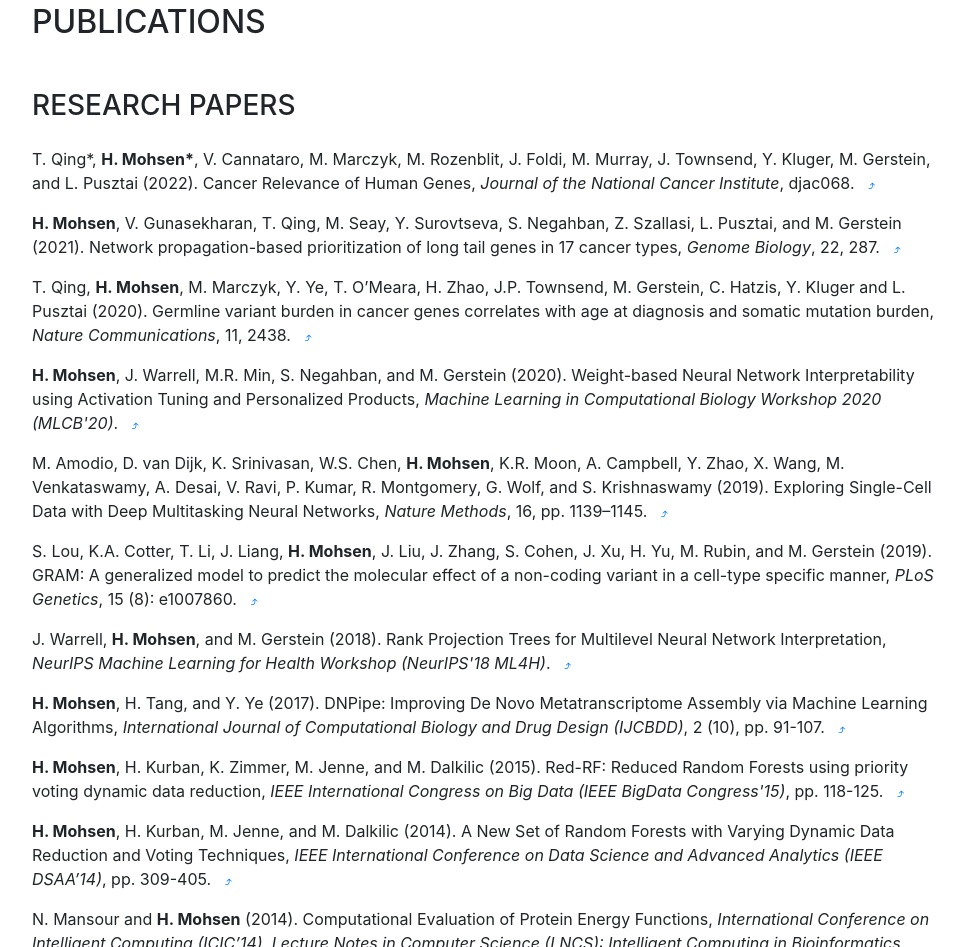
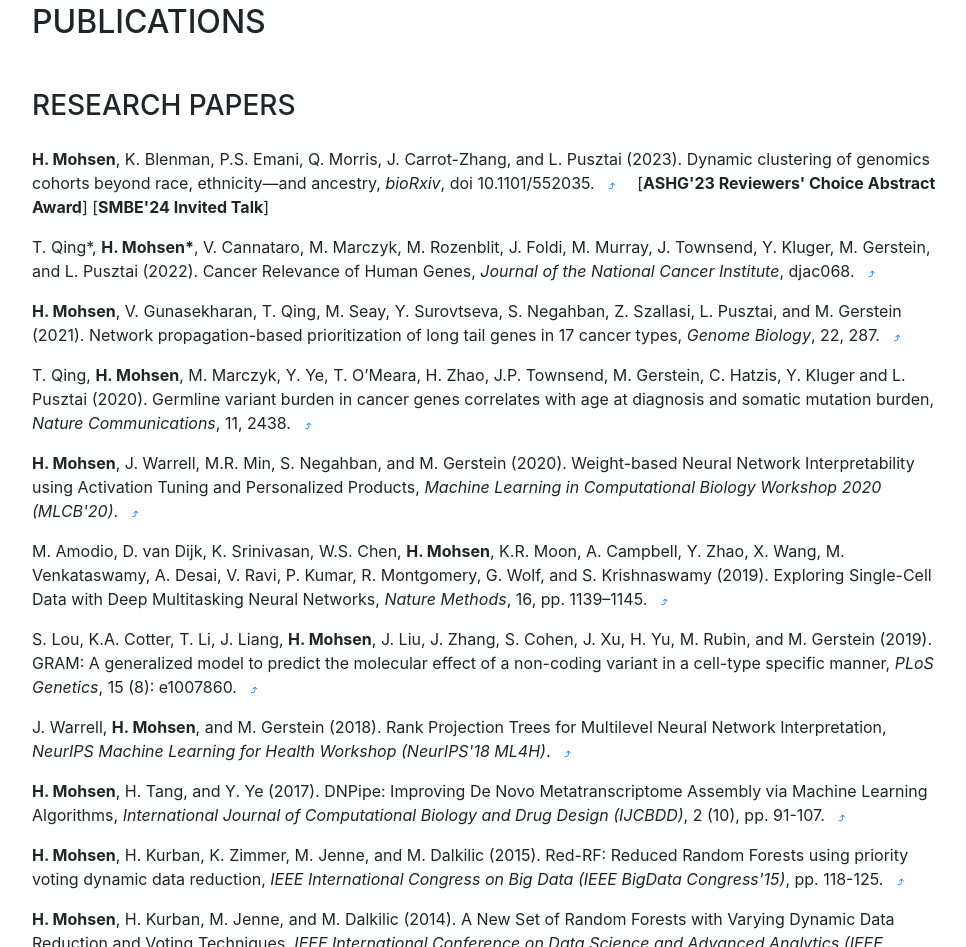
Before and after one commit to hussein-mohsen/hussein-mohsen.github.io, a website with bundled scripts: page index.html in a window 1280 px wide. Shown: the part 845-1792 px from the top of the page, without its empty margins (288-1254 px from the left). Built offline with nearby package versions, Linux system fonts and the light colour scheme; a web font is replaced by a local one.

Commit message:
Update index.html

```diff
--- a/index.html
+++ b/index.html
@@ -110,6 +110,7 @@
           <div class="resume-item d-flex flex-column flex-md-row mb-5">
             <div class="resume-content mr-auto">
               <h3 class="mb-0">Research Papers</h3> <br/>
+	      <p><b>H. Mohsen</b>, K. Blenman, P.S. Emani, Q. Morris, J. Carrot-Zhang, and L. Pusztai (2023). Dynamic clustering of genomics cohorts beyond race, ethnicity—and ancestry, <i>bioRxiv</i>, doi 10.1101/552035. &nbsp <a href="https://www.biorxiv.org/content/10.1101/2023.08.04.552035v1" target="_blank" style="font-size:13px;" > ⤴ </a> &nbsp &nbsp [<b>ASHG'23 Reviewers' Choice Abstract Award</b>] [<b>SMBE'24 Invited Talk</b>]</p>
               <p> T. Qing*, <b>H. Mohsen*</b>, V. Cannataro, M. Marczyk, M. Rozenblit, J. Foldi, M. Murray, J. Townsend, Y. Kluger, M. Gerstein, and L. Pusztai (2022). Cancer Relevance of Human Genes, <i>Journal of the National Cancer Institute</i>, djac068. &nbsp <a href="https://academic.oup.com/jnci/advance-article/doi/10.1093/jnci/djac068/6568022" target="_blank" style="font-size:13px;" > ⤴ </a> </p>
               <p> <b>H. Mohsen</b>, V. Gunasekharan, T. Qing, M. Seay, Y. Surovtseva, S. Negahban, Z. Szallasi, L. Pusztai, and M. Gerstein (2021). Network propagation-based prioritization of long tail genes in 17 cancer types, <i>Genome Biology</i>, 22, 287. &nbsp <a href="https://genomebiology.biomedcentral.com/articles/10.1186/s13059-021-02504-x" target="_blank" style="font-size:13px;" > ⤴ </a> </p>
               <p> T. Qing, <b>H. Mohsen</b>, M. Marczyk, Y. Ye, T. O’Meara, H. Zhao, J.P. Townsend, M. Gerstein, C. Hatzis, Y. Kluger and L. Pusztai (2020). Germline variant burden in cancer genes correlates with age at diagnosis and somatic mutation burden, <i>Nature Communications</i>, 11, 2438. &nbsp <a href="https://www.nature.com/articles/s41467-020-16293-7" target="_blank" style="font-size:13px;" > ⤴ </a> </p>
```
